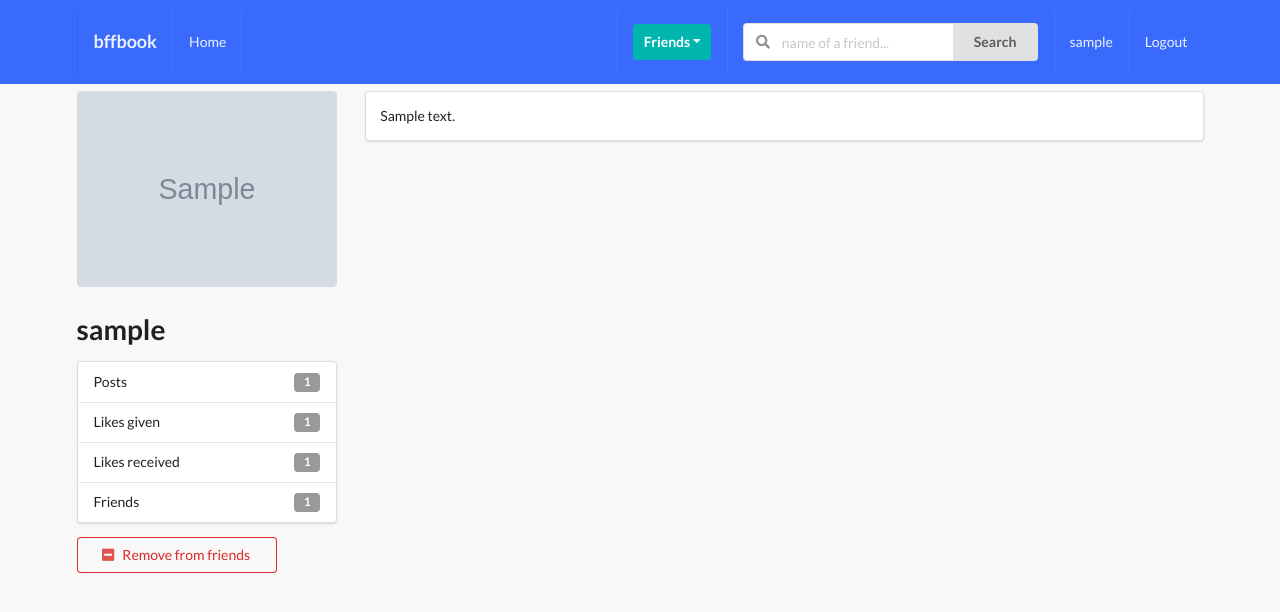
After one commit to BobHawler/FBLike, a Django app: a page that uses src/profiles/templates/profiles/detail.html in a window 1280 px wide. The commit adds this page. Shown: the top 612 px of the page. Run offline with Django 4.2, Linux system fonts and the light colour scheme; a user stored in the database is signed in; tables that the repository leaves empty hold one stand-in row (values such as "Sample post"); grey boxes marked "Sample" are stand-in pictures; some libraries are stand-ins or nearby versions.

Commit message:
Post details implemented

```diff
--- a/src/profiles/models.py
+++ b/src/profiles/models.py
@@ -3,6 +3,7 @@ from django.contrib.auth.models import User
 from .utils import get_random_code
 from django.template.defaultfilters import slugify
 from django.db.models import Q
+from django.shortcuts import reverse
 
 
 class ProfileManager(models.Manager):
@@ -49,6 +50,12 @@ class Profile(models.Model):
 
     objects = ProfileManager()
 
+    def __str__(self):
+        return f"{self.user.username}-{self.created.strftime('%d-%m-%Y')}"
+
+    def get_absolute_url(self):
+        return reverse("profiles:profile-detail-view", kwargs={"slug": self.slug})
+
     def get_friends(self):
         return self.friends.all()
 
@@ -76,19 +83,26 @@ class Profile(models.Model):
             total_liked += item.liked.all().count()
         return total_liked
 
-    def __str__(self):
-        return f"{self.user.username}-{self.created.strftime('%d-%m-%Y')}"
+    __initial_first_name = None
+    __initial_last_name = None
+
+    def __init__(self, *args, **kwargs):
+        super().__init__(*args, **kwargs)
+        self.__initial_first_name = self.first_name
+        self.__initial_last_name = self.last_name
 
     def save(self, *args, **kwargs):
         ex = False
-        if self.first_name and self.last_name:
-            to_slug = slugify(str(self.first_name) + " " + str(self.last_name))
-            ex = Profile.objects.filter(slug=to_slug).exists()
-            while ex:
-                to_slug = slugify(to_slug + " " + str(get_random_code()))
+        to_slug = self.slug
+        if self.first_name != self.__initial_first_name or self.last_name != self.__initial_last_name or self.slug == "":
+            if self.first_name and self.last_name:
+                to_slug = slugify(str(self.first_name) + " " + str(self.last_name))
                 ex = Profile.objects.filter(slug=to_slug).exists()
-        else:
-            to_slug = str(self.user)
+                while ex:
+                    to_slug = slugify(to_slug + " " + str(get_random_code()))
+                    ex = Profile.objects.filter(slug=to_slug).exists()
+            else:
+                to_slug = str(self.user)
         self.slug = to_slug
         super().save(*args, **kwargs)
 
--- /dev/null
+++ b/src/profiles/templates/profiles/detail.html
@@ -0,0 +1,63 @@
+{% extends 'base.html' %}
+
+{% block title %}
+profile detail
+{% endblock title %}
+
+{% block content %}
+<div class="ui grid">
+    <br>
+    <div class="row">
+        <div class="four wide column">
+            <img class="ui medium rounded image" src="{{object.avatar.url}}">
+            <h1>{{object.user}}</h1>
+            <div class="ui vertical fluid menu">
+                <div class="item">
+                    Posts
+                    <div class="ui label">{{ object.get_posts_no }}</div>
+                </div>
+                <div class="item">
+                    Likes given
+                    <div class="ui label">{{ object.get_likes_given_no }}</div>
+                </div>
+                <div class="item">
+                    Likes received
+                    <div class="ui label">{{ object.get_likes_given_no }}</div>
+                </div>
+                <div class="item">
+                    Friends
+                    <div class="ui label">{{ object.get_friends_no }}</div>
+                </div>
+            </div>
+                    {% if object.user not in rel_receiver and object.user not in rel_sender %}
+                        <form action="{% url 'profiles:send-invite' %}" method="POST">
+                            {% csrf_token %}
+                            <input type="hidden" name="profile_pk" value="{{object.pk}}">
+                            <button type="submit" class="ui positive basic button mb-5 w-big"><i class="plus square icon"></i>Add to friends</button>
+                        </form>
+                    {% endif %}
+                    {% if object.user in rel_receiver and request.user not in object.friends.all %}
+                        <button class="ui disabled button mb-5 w-big"><i class="user icon"></i>Waiting for approval</button>
+                    {% endif %}
+                    {% if request.user in object.friends.all %}
+                        <form action="{% url 'profiles:remove-friend' %}" method="POST">
+                            {% csrf_token %}
+                            <input type="hidden" name="profile_pk" value="{{object.pk}}">
+                            <button type="submit" class="ui negative basic button mb-5 w-big"><i class="minus square icon"></i>Remove from friends</button>
+                        </form>
+                    {% endif %}
+        </div>
+        <div class="twelve wide column">
+            {% if len_posts %}
+                {% for post in posts %}
+                    <div class="segment ui fluid">
+                        {{post.content}}
+                    </div>
+                {% endfor %}
+            {% else %}
+                <h1>No posts of this user ...</h1>
+            {% endif %}
+        </div>
+    </div>
+</div>
+{% endblock content %}
--- a/src/profiles/templates/profiles/profile_list.html
+++ b/src/profiles/templates/profiles/profile_list.html
@@ -19,7 +19,7 @@ all profiles
                     <div class="thirteen wide column">
                         <h3>{{obj.user}}</h3>
                         <p>{{obj.bio}}</p>
-                        <button class="ui primary button mb-5 w-big">See profile</button>
+                        <a href={{obj.get_absolute_url}}><button class="ui primary button mb-5 w-big">See profile</button></a>
                         <br>
                         {% if obj.user not in rel_receiver and obj.user not in rel_sender %}
                             <form action="{% url 'profiles:send-invite' %}" method="POST">
--- a/src/profiles/urls.py
+++ b/src/profiles/urls.py
@@ -4,6 +4,7 @@ from .views import (
     invites_recieved_view,
     invite_profiles_list_view,
     ProfileListView,
+    ProfileDetailView,
     send_invatation,
     remove_from_friends,
     accept_invatation,
@@ -13,12 +14,13 @@ from .views import (
 app_name = 'profiles'
 
 urlpatterns = [
+    path('', ProfileListView.as_view(), name='all-profiles-view'),
     path('myprofile/', my_profile_view, name='my-profile-view'),
     path('my-invites/', invites_recieved_view, name='my-invites-view'),
-    path('all-profiles/', ProfileListView.as_view(), name='all-profiles-view'),
     path('to-invite/', invite_profiles_list_view, name='invite-profiles-view'),
     path('send-invite/', send_invatation, name='send-invite'),
     path('remove-friend/', remove_from_friends, name='remove-friend'),
+    path('<slug>/', ProfileDetailView.as_view(), name='profile-detail-view'),
     path('my-invites/accept/', accept_invatation, name='accept-invite'),
     path('my-invites/reject/', reject_invatation, name='reject-invite'),
 ]
--- a/src/profiles/views.py
+++ b/src/profiles/views.py
@@ -2,7 +2,7 @@ from typing import Any, Dict
 from django.shortcuts import render, redirect, get_object_or_404
 from .models import Profile, Relationship
 from .forms import ProfileModelForm
-from django.views.generic import ListView
+from django.views.generic import ListView, DetailView
 from django.contrib.auth.models import User
 from django.db.models import Q
 
@@ -82,6 +82,34 @@ def profiles_list_view(request):
     return render(request, 'profiles/profile_list.html', context)
 
 
+class ProfileDetailView(DetailView):
+    model = Profile
+    template_name = 'profiles/detail.html'
+
+    def get_object(self, slug=None):
+        slug = self.kwargs.get('slug')
+        profile = Profile.objects.get(slug=slug)
+        return profile
+
+    def get_context_data(self, **kwargs):
+        context = super().get_context_data(**kwargs)
+        user = User.objects.get(username__iexact=self.request.user)
+        profile = Profile.objects.get(user=user)
+        rel_r = Relationship.objects.filter(sender=profile)
+        rel_s = Relationship.objects.filter(receiver=profile)
+        rel_receiver = []
+        rel_sender = []
+        for item in rel_r:
+            rel_receiver.append(item.receiver.user)
+        for item in rel_s:
+            rel_sender.append(item.sender.user)
+        context['rel_receiver'] = rel_receiver
+        context['rel_sender'] = rel_sender
+        context['posts'] = self.get_object().get_all_authors_posts()
+        context['len_posts'] = True if len(self.get_object().get_all_authors_posts()) > 0 else False
+        return context
+
+
 class ProfileListView(ListView):
     model = Profile
     template_name = 'profiles/profile_list.html'
```
